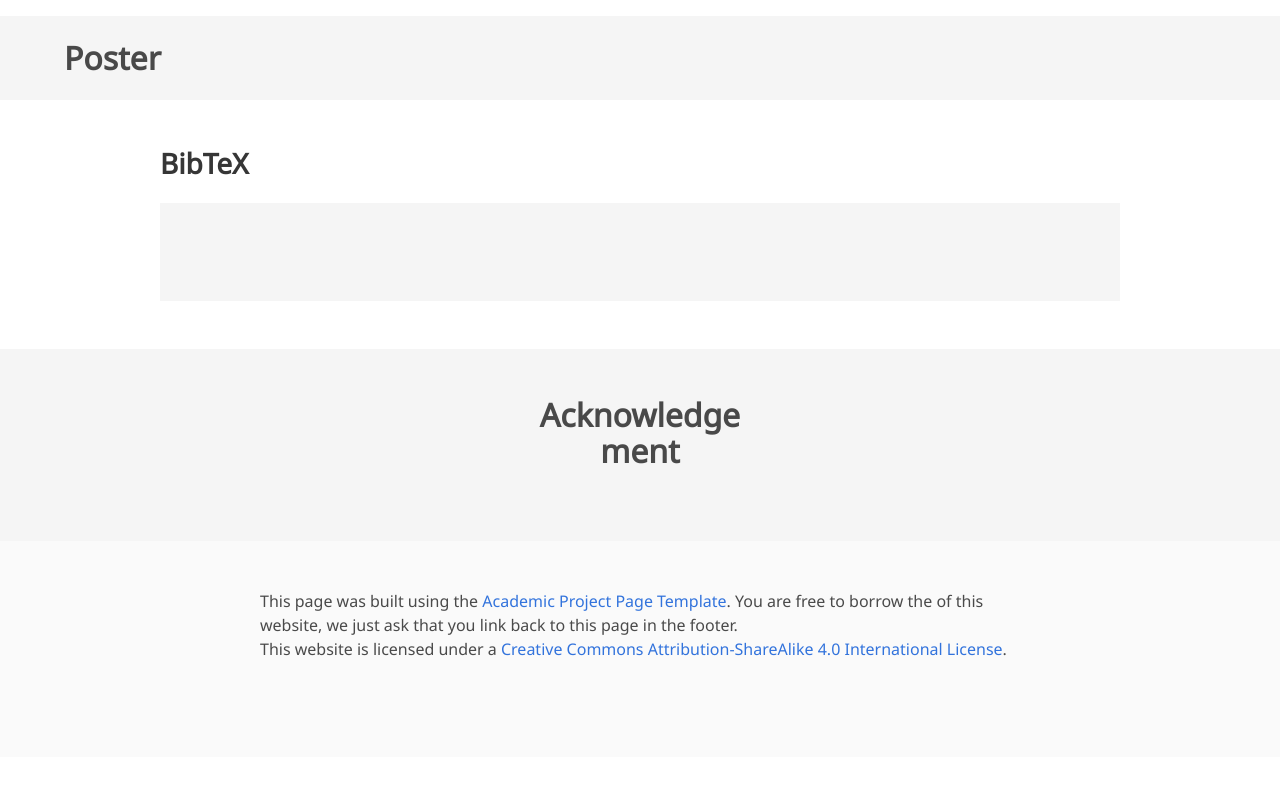
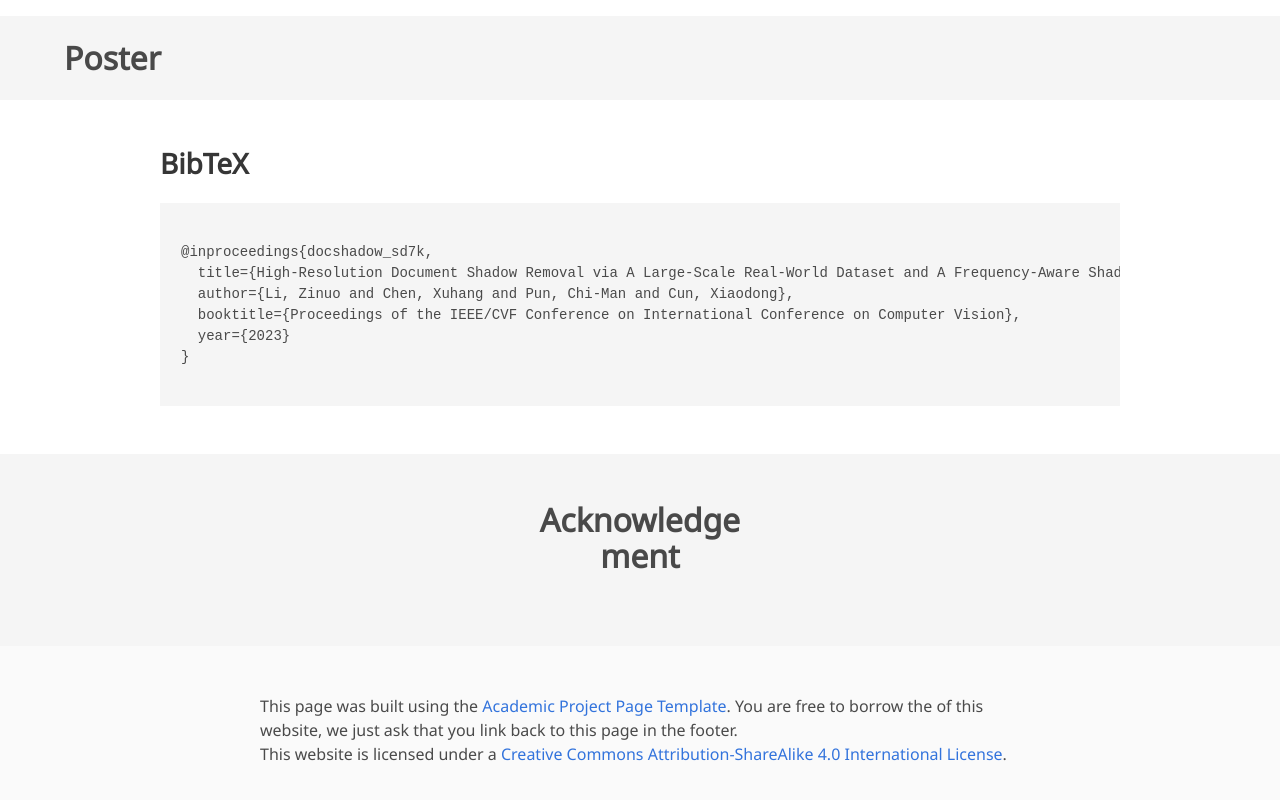
Before and after one commit to CXH-Research/DocShadow-SD7K, a plain HTML site: page index.html in a window 1280 px wide. Shown: the part 3632-4432 px from the top of the page. Before the commit the page ends 4389 px from the top, so only its background shows below. Drawn offline with nearby package versions, Linux system fonts and the light colour scheme; some icons are missing; a web font is replaced by a local one.

Commit message:
Update index.html

```diff
--- a/index.html
+++ b/index.html
@@ -274,13 +274,12 @@
     <div class="container is-max-desktop content">
       <h2 class="title">BibTeX</h2>
       <pre><code>
-<!-- @inproceedings{docshadow_sd7k,
+@inproceedings{docshadow_sd7k,
   title={High-Resolution Document Shadow Removal via A Large-Scale Real-World Dataset and A Frequency-Aware Shadow Erasing Net},
   author={Li, Zinuo and Chen, Xuhang and Pun, Chi-Man and Cun, Xiaodong},
   booktitle={Proceedings of the IEEE/CVF Conference on International Conference on Computer Vision},
   year={2023}
 }
-} -->
       </code></pre>
     </div>
   </section>
```
